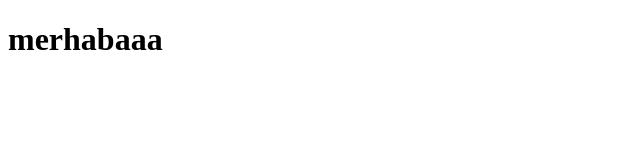
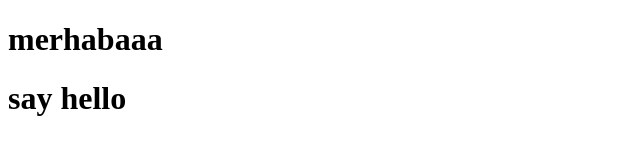
Before and after one commit to emrey1git/techSkill2, a plain HTML site: page index.html in a window 1280 px wide. Shown: the whole page, without its empty margins (0-640 px from the left). Drawn offline with Linux system fonts and the light colour scheme.

Commit message:
second commit

```diff
--- a/index.html
+++ b/index.html
@@ -9,5 +9,6 @@
 
   <body>
     <h1>merhabaaa</h1>
+    <h1>say hello</h1>
   </body>
 </html>
```
